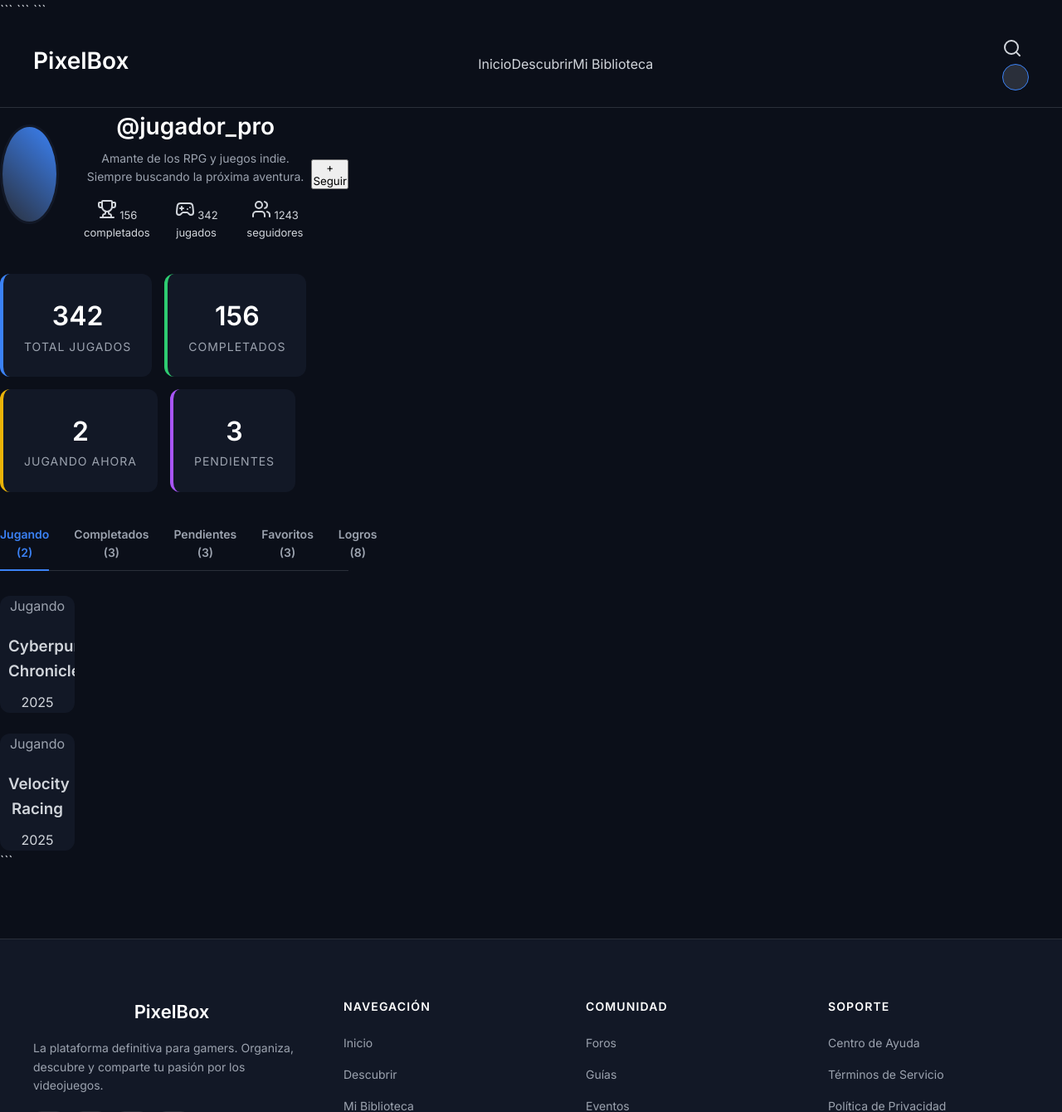
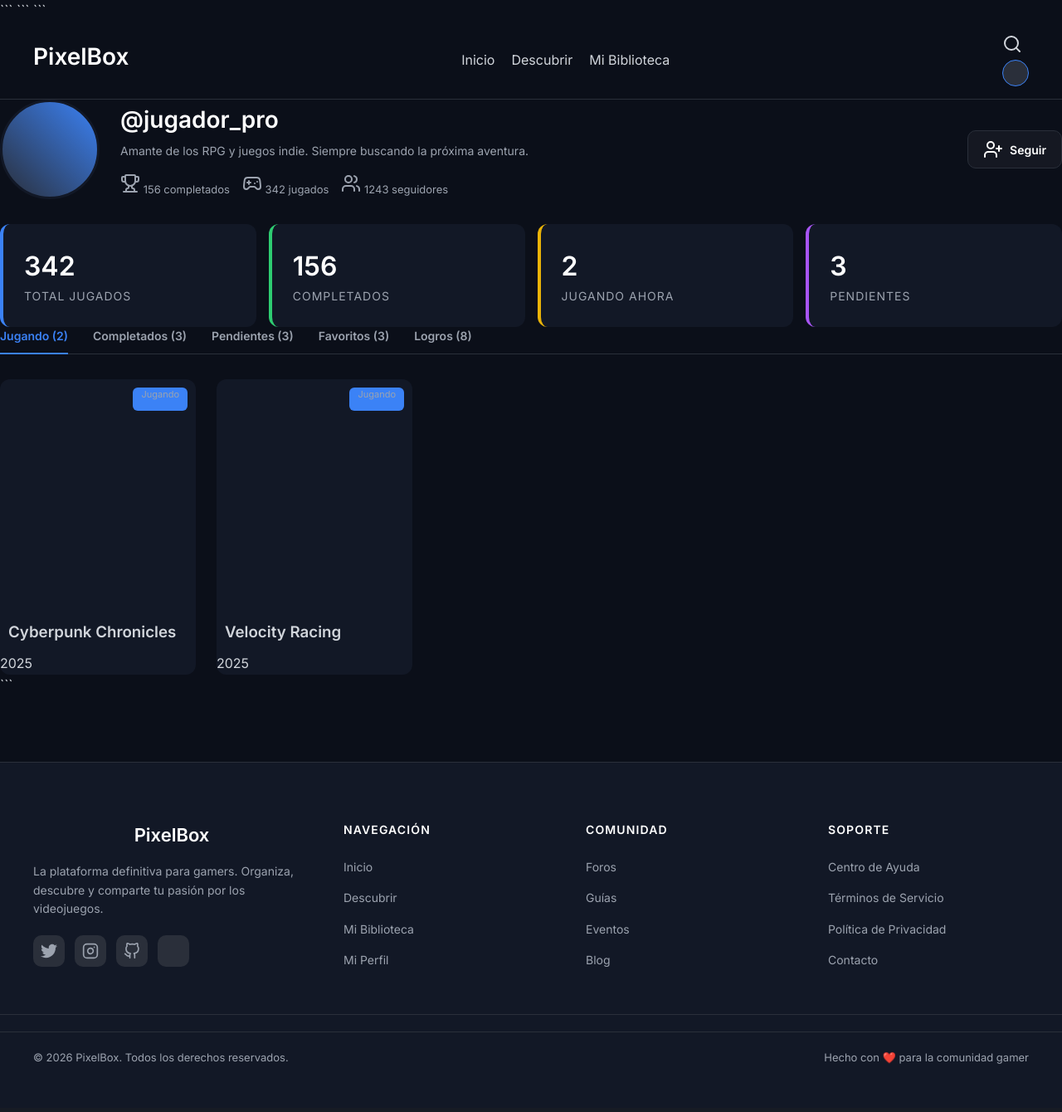
Before and after one commit to Nuriaadr/PixelBoxTFG-final, a PHP site: page /html/perfil.html in a window 1280 px wide. Shown: the top 1340 px of the page at 83% size. After the commit the page ends 1282 px from the top, so only its background shows below. Run offline with PHP 8.4, Linux system fonts and the light colour scheme; some libraries are stand-ins or nearby versions.

Commit message:
perfil css casi acabo

```diff
--- a/PixelBoxTFG-master/estilos/style.css
+++ b/PixelBoxTFG-master/estilos/style.css
@@ -62,6 +62,7 @@ body {
   width: 100%;
   max-width: 420px;
   text-align: center;
+  margin: 0 auto
 }
 
 /* ===================== LOGO ===================== */
@@ -151,6 +152,39 @@ input:focus {
   color: var(--text-white);
   cursor: pointer;
 }
+.btn-follow {
+  background: rgba(255, 255, 255, 0.04);
+  border: 1px solid var(--secondary);
+  color: var(--text-white);
+
+  padding: 10px 18px;
+  border-radius: 10px;
+
+  font-size: 14px;
+  font-weight: 600;
+
+  display: flex;
+  align-items: center;
+  gap: 8px;
+
+  cursor: pointer;
+  transition: all 0.25s ease;
+}
+/* ICONO */
+.btn-follow i {
+  width: 16px;
+  height: 16px;
+}
+
+/* HOVER */
+.btn-follow:hover {
+  background: var(--primary);
+  border-color: var(--primary);
+  color: white;
+
+  transform: translateY(-2px);
+  box-shadow: 0 6px 18px rgba(59, 130, 246, 0.35);
+}
 
 /* ===================== DIVIDER ===================== */
 .divider {
@@ -190,7 +224,7 @@ input:focus {
   display: flex;
   justify-content: space-between;
   align-items: center;
-  padding: 20px 40px;
+ padding: 15px 40px;
   border-bottom: 1px solid var(--secondary);
   position: relative;
   background-color: var(--bg-main);
@@ -207,6 +241,7 @@ input:focus {
 
 .nav-links {
   display: flex;
+  gap: 20px; /* Usa gap en lugar de margin-right para control total */
   list-style: none;
 }
 
@@ -282,14 +317,15 @@ input:focus {
 .profile-header {
   display: flex;
   justify-content: space-between;
-  align-items: center;
-  margin-bottom: 40px;
+  align-items: center; /* antes flex-start → esto lo arregla */
+  margin-bottom: 30px;
 }
 
 .profile-info {
   display: flex;
   align-items: center;
   gap: 25px;
+  text-align: left;
 }
 
 .avatar-large {
@@ -315,16 +351,16 @@ input:focus {
 .quick-stats {
   display: flex;
   gap: 15px;
+  margin-top: 10px;
+  color: var(--text-muted);
   font-size: 13px;
-  color: var(--text-main);
 }
 
 /* GRID DE ESTADÍSTICAS */
 .stats-grid {
-  display: grid;
-  grid-template-columns: repeat(auto-fit, minmax(200px, 1fr));
+  display: grid !important;
+  grid-template-columns: repeat(auto-fit, minmax(220px, 1fr));
   gap: 20px;
-  margin-bottom: 40px;
 }
 
 .stat-card {
@@ -389,8 +425,15 @@ input:focus {
   grid-template-columns: repeat(auto-fill, minmax(200px, 1fr));
   gap: 25px;
 }
-
-.game-card-alt {
+.game-img {
+  width: 100%;
+  height: 280px;
+  background-size: cover;
+  background-position: center;
+  border-radius: 12px;
+  position: relative;
+}
+.game-grid .game-card {
   width: 100%;
 }
 
@@ -403,7 +446,16 @@ input:focus {
   overflow: hidden;
   margin-bottom: 12px;
 }
-
+.tag {
+  position: absolute;
+  top: 10px;
+  right: 10px;
+  background: var(--primary);
+  color: white;
+  padding: 4px 10px;
+  border-radius: 6px;
+  font-size: 11px;
+}
 .status-tag {
   position: absolute;
   top: 10px;
--- a/PixelBoxTFG-master/html/perfil.html
+++ b/PixelBoxTFG-master/html/perfil.html
@@ -32,7 +32,7 @@
     </div>
 </nav>
 
-<main class="container">
+<main class="profile_container">
     <header class="profile-header">
         <div class="profile-info">
             <div class="avatar-large"></div>
@@ -46,7 +46,10 @@
                 </div>
             </div>
         </div>
-        <button class="btn-follow">+ Seguir</button>
+        <button class="btn-follow">
+  <i data-lucide="user-plus"></i>
+  Seguir
+</button>
     </header>
 
     <section class="stats-grid">
```
